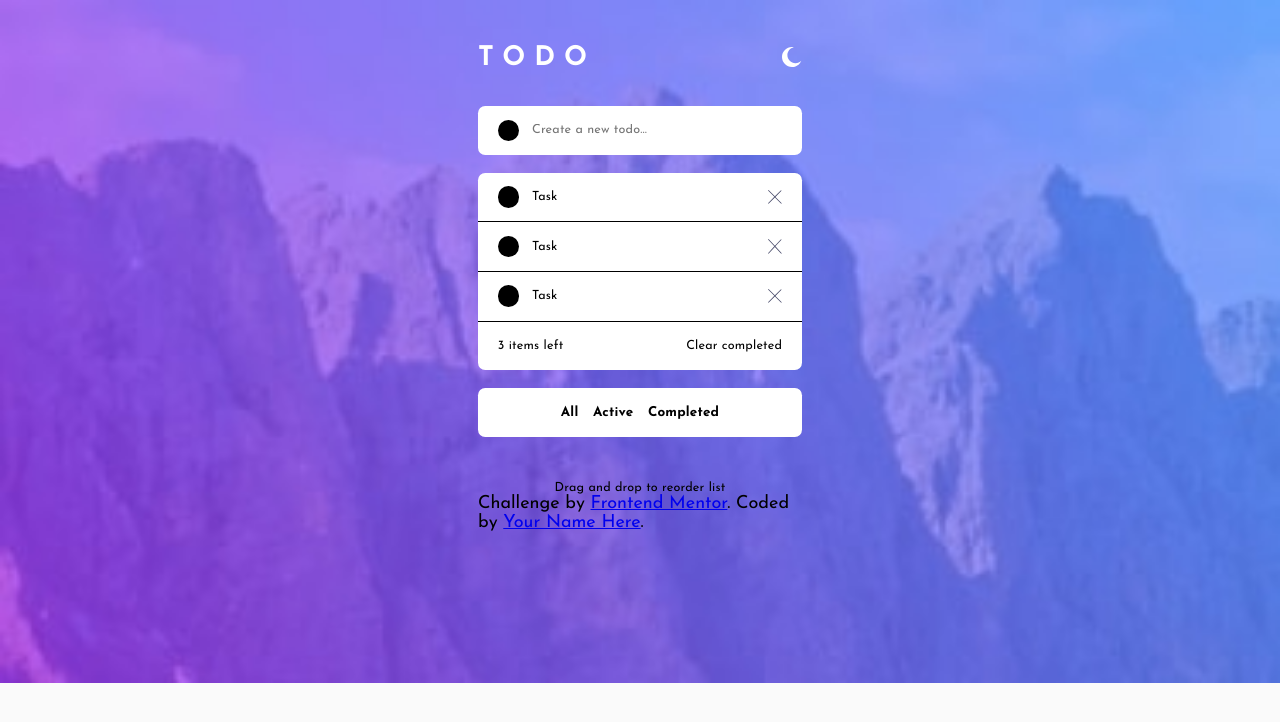
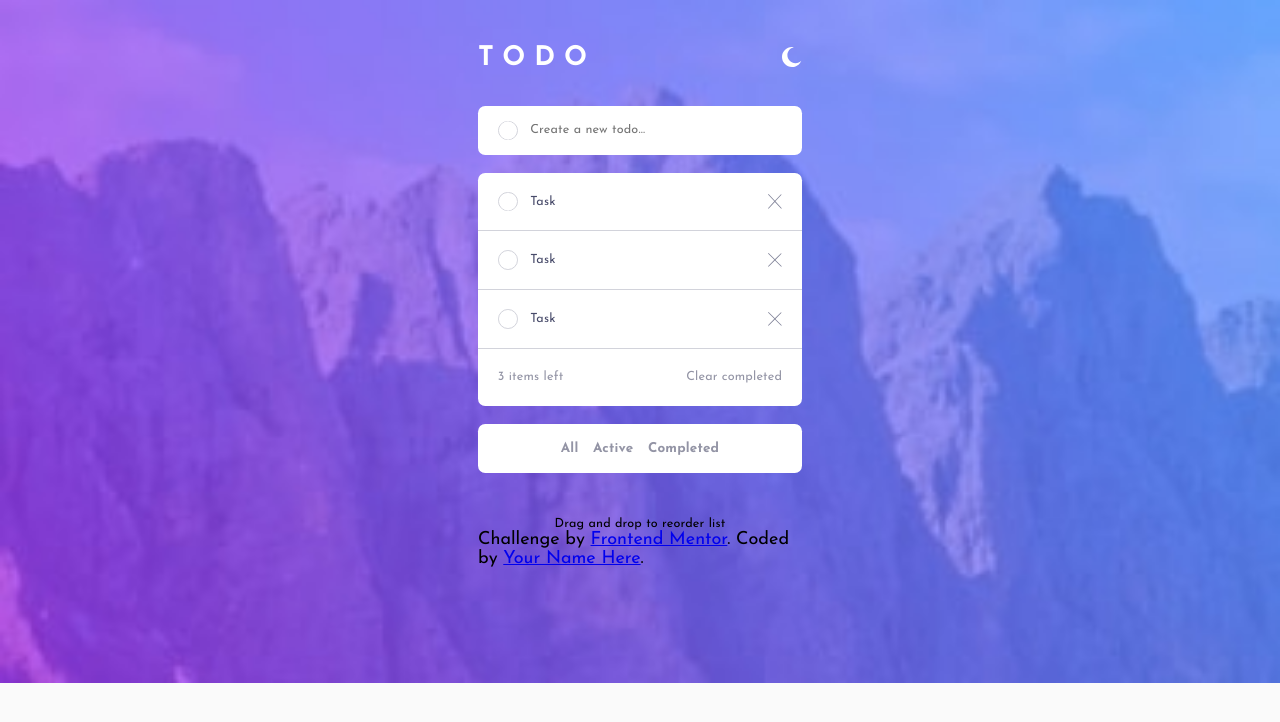
Before and after one commit to 0-BSCode/to-do-app-client, a React (Create React App) app: page / in a window 1280 px wide. Shown: the top 722 px of the page. Built offline with nearby package versions, Linux system fonts and the light colour scheme.

Commit message:
Implemented hover states for components

```diff
--- a/src/components/Body/AddTask/styles.css
+++ b/src/components/Body/AddTask/styles.css
@@ -13,10 +13,36 @@
     justify-self: center;
     border-radius: 50%;
     border: none;
-    height: 1.2rem;
-    width: 1.2rem;
-    background-color: black;
+    height: 1.1rem;
+    width: 1.1rem;
+    border: solid 0.01rem var(--l-gray-blue);
+    background-color: white;
+    position: relative;
+}
 
+.form__submit:hover {
+    background-image: url("../../../images/icon-check.svg"),var(--check-bg);
+    background-repeat: no-repeat;
+    background-position: center;
+    cursor: pointer;
+}
+
+.form__submit::after {
+    position: absolute;
+    top: 50%;
+    left: 50%;
+    transform: translate(-50%, -50%);
+    content: '';
+    width: 0.95rem;
+    height: 0.95rem;
+    border-radius: 50%;
+    background-color: white;
+    z-index: 0;
+}
+
+.form__submit:hover + .form__submit::after {
+    z-index: 1;
+    display: block;
 }
 
 .form__input {
@@ -28,4 +54,5 @@
     font-size: 0.7rem;
     letter-spacing: 0.01rem;
     font-family: Josefin;
+    color: (--vd-gray-blue);
 }
--- a/src/components/Body/Task/styles.css
+++ b/src/components/Body/Task/styles.css
@@ -1,5 +1,6 @@
 .task {
-    border-bottom: solid 1px black;
+    border-bottom: solid 0.01rem var(--l-gray-blue);
+    color: var(--vd-gray-blue);
 }
 
 .task__container {
@@ -8,7 +9,7 @@
     align-items: center;
     padding-inline: 1.1rem;
     justify-content: space-between;
-    height: 2.7rem;
+    height: 3.2rem;
 }
 
 .task__info {
@@ -28,10 +29,30 @@
 .task__checkbox {
     top: 0;
     left: 0;
-    height: 1.2rem;
-    width: 1.2rem;
+    height: 1.1rem;
+    width: 1.1rem;
     border-radius: 50%;
-    background-color: black;
+    border: solid 0.01rem var(--l-gray-blue);
+    position: relative;
+}
+
+.task__checkbox:hover {
+    background-image: url("../../../images/icon-check.svg"),var(--check-bg);
+    background-repeat: no-repeat;
+    background-position: center;
+    cursor: pointer;
+}
+
+.task__checkbox::after {
+    content: '';
+    position: absolute;
+    height: 0.95rem;
+    width: 0.95rem;
+    top: 50%;
+    left: 50%;
+    transform: translate(-50%, -50%);
+    background-color: white;
+    border-radius: 50%;
 }
 
 .task__text {
@@ -40,11 +61,21 @@
     margin-left: 0.7rem;
 }
 
+.task__text:hover {
+    cursor: pointer;
+}
+
 .task__delete-btn {
     background: none;
     border: none;
     width: 0.8rem;
     height: 0.8rem;
+    opacity: 0.7;
+}
+
+.task__delete-btn:hover {
+    opacity: 1;
+    cursor: pointer;
 }
 
 .task__delete-img {
--- a/src/components/Body/TaskFilter/styles.css
+++ b/src/components/Body/TaskFilter/styles.css
@@ -14,5 +14,11 @@
     font-family: Josefin;
     font-weight: 700;
     font-size: 0.75rem;
+    color: var(--d-gray-blue);
     letter-spacing: 0.01rem;
 }
+
+.filter__btn:hover {
+    color: black;
+    cursor: pointer;
+}
--- a/src/components/Body/TaskInfo/styles.css
+++ b/src/components/Body/TaskInfo/styles.css
@@ -1,5 +1,5 @@
 .info {
-    height: 2.7rem;
+    height: 3.2rem;
     display: flex;
     align-items: center;
     justify-content: space-between;
@@ -13,4 +13,10 @@
     border: none;
     background: none;
     font-family: Josefin;
+    color: var(--d-gray-blue);
 }
+
+.info__clear:hover {
+    color: black;
+    cursor: pointer;
+}
--- a/src/index.css
+++ b/src/index.css
@@ -14,7 +14,7 @@ the different CSS files for each component
 :root {
   font-size: 18px;
   --bright-blue: hsl(220, 98%, 61%);
-  --check-bg: linear-gradient hsl(192, 100%, 67%) to hsl(280, 87%, 65%);
+  --check-bg: linear-gradient(hsl(192, 100%, 67%), hsl(280, 87%, 65%));
 
   /* Light Theme */
   --vl-gray: hsl(0, 0%, 98%);
```
